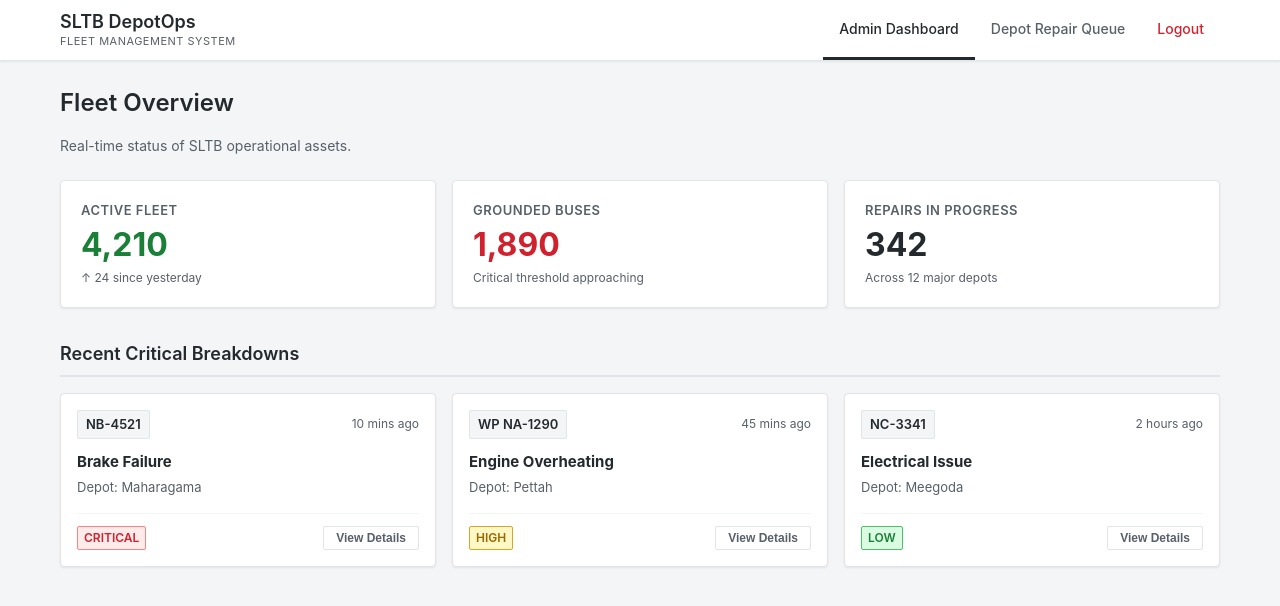
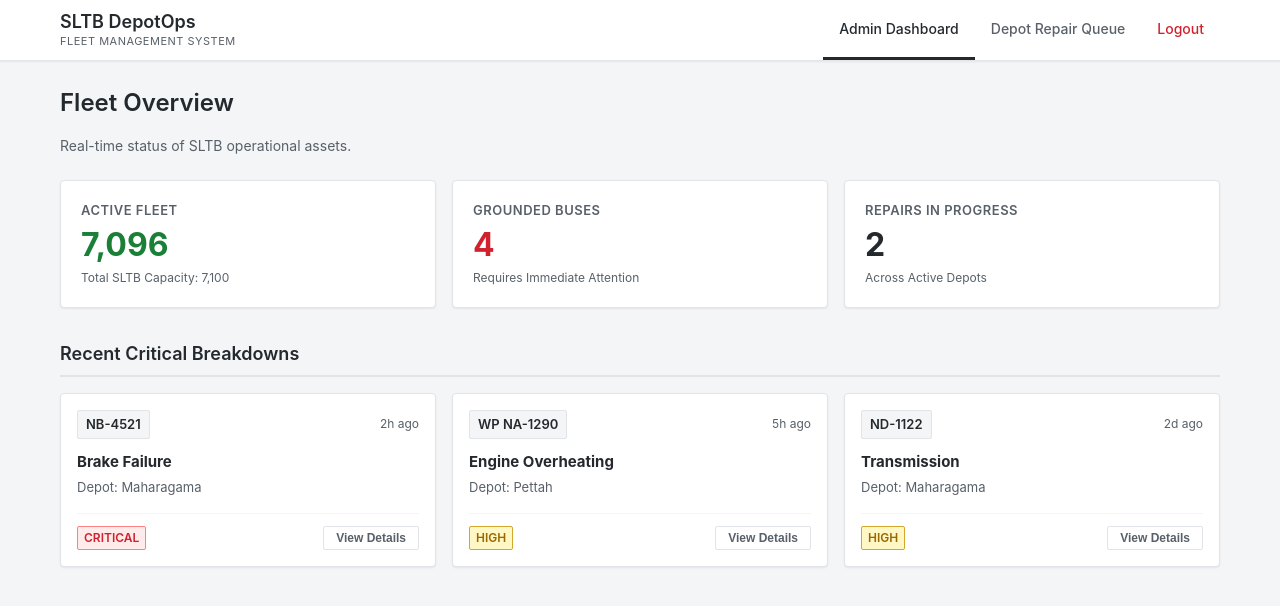
Before and after one commit to Krishmal2004/Public-Transport, a React (Vite) app in the folder Frontend/: page /dashboard in a window 1280 px wide. Shown: the top 606 px of the page. Built offline with nearby package versions, Linux system fonts and the light colour scheme.

Commit message:
feat: updated minor issues

```diff
--- a/Frontend/src/components/users/IncidentReport.jsx
+++ b/Frontend/src/components/users/IncidentReport.jsx
@@ -220,7 +220,32 @@
             </div>
 
             <div style={styles.formGroup}>
-              <label style={styles.label} htmlFor="description">Problem Description</label>
+              <div style={{ display: 'flex', justifyContent: 'space-between', alignItems: 'center', marginBottom: '8px' }}>
+                <label style={{ ...styles.label, marginBottom: 0 }} htmlFor="description">Problem Description</label>
+                <button
+                  type="button"
+                  onClick={() => {
+                    // Mock AI Suggestion
+                    setFormData(prev => ({ ...prev, severity: 'Critical' }));
+                    alert("AI Analysis: 'Critical Safety Hazard' detected based on description.");
+                  }}
+                  style={{
+                    backgroundColor: 'var(--gov-blue-accent)',
+                    color: '#fff',
+                    border: 'none',
+                    padding: '4px 8px',
+                    borderRadius: '4px',
+                    fontSize: '11px',
+                    fontWeight: '600',
+                    cursor: 'pointer',
+                    display: 'flex',
+                    alignItems: 'center',
+                    gap: '4px'
+                  }}
+                >
+                  ✨ Auto-Suggest Severity
+                </button>
+              </div>
               <textarea
                 style={styles.textarea}
                 id="description"
--- /dev/null
+++ b/Frontend/src/data/mockData.js
@@ -0,0 +1,7 @@
+export const mockIncidents = [
+  { id: 'TKT-001', busNo: 'NB-4521', depot: 'Maharagama', category: 'Brake Failure', severity: 'Critical', status: 'Reported', time: '2h ago' },
+  { id: 'TKT-002', busNo: 'WP NA-1290', depot: 'Pettah', category: 'Engine Overheating', severity: 'High', status: 'In Workshop', time: '5h ago' },
+  { id: 'TKT-003', busNo: 'NC-3341', depot: 'Meegoda', category: 'Electrical Issue', severity: 'Low', status: 'In-Progress', time: '1d ago' },
+  { id: 'TKT-004', busNo: 'ND-1122', depot: 'Maharagama', category: 'Transmission', severity: 'High', status: 'Fixed', time: '2d ago' },
+  { id: 'TKT-005', busNo: 'WP NA-9900', depot: 'Pettah', category: 'Body Damage', severity: 'Low', status: 'Reported', time: '3h ago' },
+];
--- a/Frontend/src/pages/Dashboard.jsx
+++ b/Frontend/src/pages/Dashboard.jsx
@@ -1,13 +1,20 @@
 import React from 'react';
 import IncidentCard from '../components/IncidentCard';
+import { mockIncidents } from '../data/mockData';
 
 export default function Dashboard() {
-  // Mock data for initial UI layout
-  const recentIncidents = [
-    { id: 1, busNo: "NB-4521", category: "Brake Failure", severity: "Critical", time: "10 mins ago", depot: "Maharagama" },
-    { id: 2, busNo: "WP NA-1290", category: "Engine Overheating", severity: "High", time: "45 mins ago", depot: "Pettah" },
-    { id: 3, busNo: "NC-3341", category: "Electrical Issue", severity: "Low", time: "2 hours ago", depot: "Meegoda" },
-  ];
+  // Dynamic Calculations based on data
+  const totalIncidents = mockIncidents.length;
+  const groundedBuses = mockIncidents.filter(inc => inc.status !== 'Fixed').length;
+  const repairsInProgress = mockIncidents.filter(inc => inc.status === 'In Workshop' || inc.status === 'In-Progress').length;
+
+  // Just a mockup number for active fleet
+  const activeFleet = 7100 - groundedBuses; // Out of 7100 total buses (from spec)
+
+  // Get only critical/high recent incidents for the dashboard display
+  const recentCriticalBreakdowns = mockIncidents
+    .filter(inc => inc.severity === 'Critical' || inc.severity === 'High')
+    .slice(0, 3); // Show top 3
 
   return (
     <div className="container">
@@ -19,25 +26,25 @@
       <div className="gov-metric-grid">
         <div className="gov-metric-card">
           <div className="gov-metric-label">Active Fleet</div>
-          <div className="gov-metric-value text-success">4,210</div>
-          <div className="gov-metric-trend">↑ 24 since yesterday</div>
+          <div className="gov-metric-value text-success">{activeFleet.toLocaleString()}</div>
+          <div className="gov-metric-trend">Total SLTB Capacity: 7,100</div>
         </div>
         <div className="gov-metric-card">
           <div className="gov-metric-label">Grounded Buses</div>
-          <div className="gov-metric-value text-danger">1,890</div>
-          <div className="gov-metric-trend">Critical threshold approaching</div>
+          <div className="gov-metric-value text-danger">{groundedBuses.toLocaleString()}</div>
+          <div className="gov-metric-trend">Requires Immediate Attention</div>
         </div>
         <div className="gov-metric-card">
           <div className="gov-metric-label">Repairs In Progress</div>
-          <div className="gov-metric-value">342</div>
-          <div className="gov-metric-trend">Across 12 major depots</div>
+          <div className="gov-metric-value">{repairsInProgress.toLocaleString()}</div>
+          <div className="gov-metric-trend">Across Active Depots</div>
         </div>
       </div>
 
       <div className="gov-dashboard-section">
         <h2>Recent Critical Breakdowns</h2>
         <div className="gov-incident-grid">
-          {recentIncidents.map(incident => (
+          {recentCriticalBreakdowns.map(incident => (
             <IncidentCard key={incident.id} {...incident} />
           ))}
         </div>
--- a/Frontend/src/pages/Home.jsx
+++ b/Frontend/src/pages/Home.jsx
@@ -239,6 +239,19 @@
         </div>
       </div>
 
+      {/* Team Contribution Section - Hackathon Requirement */}
+      <div style={{ marginTop: '24px', padding: '24px 20px', backgroundColor: 'var(--gov-light-gray)', border: '1px solid var(--border)', borderRadius: '4px' }}>
+        <h3 style={{ fontSize: '18px', color: 'var(--gov-black)', marginBottom: '12px' }}>
+          Built by Team [Your Team Name]
+        </h3>
+        <ul style={{ listStyleType: 'none', padding: 0, margin: 0, display: 'grid', gridTemplateColumns: 'repeat(auto-fit, minmax(200px, 1fr))', gap: '12px', color: 'var(--gov-dark-gray)', fontSize: '14px' }}>
+          <li><strong>Member 1:</strong> UI & Dashboard</li>
+          <li><strong>Member 2:</strong> Incident Validation</li>
+          <li><strong>Member 3:</strong> Repair Queue & Filters</li>
+          <li><strong>Member 4:</strong> DevOps & AI Hook</li>
+        </ul>
+      </div>
+
       {/* Render Modals based on active state */}
       {activeModal === 'login' && (
         <LoginModal onClose={() => setActiveModal(null)} />
--- a/Frontend/src/pages/RepairQueue.jsx
+++ b/Frontend/src/pages/RepairQueue.jsx
@@ -1,16 +1,8 @@
 import React, { useState } from 'react';
-
-// Mock data (Member 4's dataset contribution)
-const initialQueue = [
-  { id: 'TKT-001', busNo: 'NB-4521', depot: 'Maharagama', category: 'Brake Failure', severity: 'Critical', status: 'Reported', time: '2h ago' },
-  { id: 'TKT-002', busNo: 'WP NA-1290', depot: 'Pettah', category: 'Engine Overheating', severity: 'High', status: 'In Workshop', time: '5h ago' },
-  { id: 'TKT-003', busNo: 'NC-3341', depot: 'Meegoda', category: 'Electrical Issue', severity: 'Low', status: 'In-Progress', time: '1d ago' },
-  { id: 'TKT-004', busNo: 'ND-1122', depot: 'Maharagama', category: 'Transmission', severity: 'High', status: 'Fixed', time: '2d ago' },
-  { id: 'TKT-005', busNo: 'WP NA-9900', depot: 'Pettah', category: 'Body Damage', severity: 'Low', status: 'Reported', time: '3h ago' },
-];
+import { mockIncidents } from '../data/mockData';
 
 export default function RepairQueue() {
-  const [queue, setQueue] = useState(initialQueue);
+  const [queue, setQueue] = useState(mockIncidents);
   const [filterDepot, setFilterDepot] = useState('All');
   const [filterStatus, setFilterStatus] = useState('All');
   const [searchQuery, setSearchQuery] = useState('');
```
Also changed, not shown: 2 other files (tests, documents, lock files or other folders).
